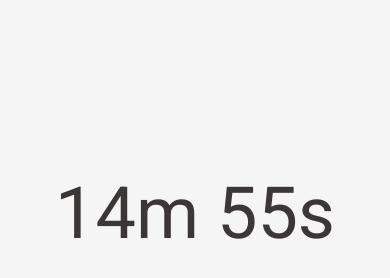
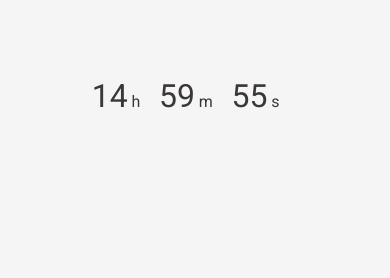
Before and after one commit to sahilm/countdown, a website: page index.html in a window 390 px wide. Drawn offline with nearby package versions, Linux system fonts and the light colour scheme.

Commit message:
Style and refactor

```diff
--- a/index.html
+++ b/index.html
@@ -11,7 +11,7 @@
   </head>
   <body>
     <div class="container">
-      <h1 id="timer" class="timer"></h1>
+      <div id="timer" class="timer"></div>
     </div>
     <audio id="tone" src="tone.mp3" preload="auto"></audio>
     <script src="//cdn.jsdelivr.net/momentjs/2.6.0/moment.min.js"></script>
--- a/style.css
+++ b/style.css
@@ -8,7 +8,6 @@
 body {
   font-family: "Helvetica Neue", Arial, sans-serif;
   font-size: 16px;
-  line-height: 1.6;
   background: whitesmoke;
 }
 
@@ -19,14 +18,65 @@ body {
 .timer {
   font-family: Roboto, serif;
   font-weight: 400;
-  font-size: 10em;
   color: #3C3737;
   margin: 15% 5% 0;
 }
 
-@media (max-width: 600px) {
+.timer .digit {
+  font-size: 10em;
+  padding-right: 1%;
+}
+
+.timer .sep {
+ font-size: 5.5em;
+ padding-right: 5%;
+}
+
+
+@media only screen and (min-width: 641px) and (max-width: 800px) {
   .timer {
-    font-size: 4.5em;
-    margin: 40% 5% 0;
+    margin: 20% 2% 0;
   }
+
+  .timer .digit {
+    font-size: 6em;
+    padding-right: 1%;
+  }
+
+  .timer .sep {
+   font-size: 3em;
+   padding-right: 5%;
+ }
 }
+
+@media only screen and (min-width: 481px) and (max-width: 640px) {
+  .timer {
+    margin: 20% 2% 0;
+  }
+
+  .timer .digit {
+    font-size: 4em;
+    padding-right: 1%;
+  }
+
+  .timer .sep {
+   font-size: 2em;
+   padding-right: 5%;
+ }
+}
+
+@media only screen and (min-width: 320px) and (max-width: 480px) {
+  .timer {
+    margin: 20% 2% 0;
+  }
+
+  .timer .digit {
+    font-size: 2em;
+    padding-right: 1%;
+  }
+
+  .timer .sep {
+   font-size: 1em;
+   padding-right: 5%;
+ }
+}
--- a/timer.js
+++ b/timer.js
@@ -1,11 +1,11 @@
 (function() {
   "use strict";
-  var duration = moment.duration(minutes(), "minutes");
+  var duration = moment.duration(minutes(), "hours");
   var interval = moment.duration(1, "second");
   var target = document.getElementById("timer");
   var tone = document.getElementById("tone");
   var timer = function() {
-    target.textContent = renderDuration(duration);
+    target.innerHTML = renderDuration(duration);
     if (duration.asSeconds() > 0) {
       duration.subtract(interval);
     } else {
@@ -22,16 +22,22 @@
   }
 
   function renderDuration(duration) {
+    var template = '<span class="digit">$digit</span>'+
+                   '<span class="sep">$sep</span>';
+
     var hours = function() {
-      return duration.hours() + "h";
+      return template.replace("$digit", duration.hours())
+                     .replace("$sep", "h");
     };
 
     var minutes = function() {
-      return duration.minutes() + "m";
+      return template.replace("$digit", duration.minutes())
+                     .replace("$sep", "m");
     };
 
     var seconds = function() {
-      return duration.seconds() + "s";
+      return template.replace("$digit", duration.seconds())
+                     .replace("$sep", "s");
     };
 
     var ret = [seconds()];
@@ -40,7 +46,7 @@
     } else if (duration.minutes() > 0) {
       ret.unshift(minutes());
     }
-    return ret.join(" ");
+    return ret.join("");
   }
 
 })();
```
